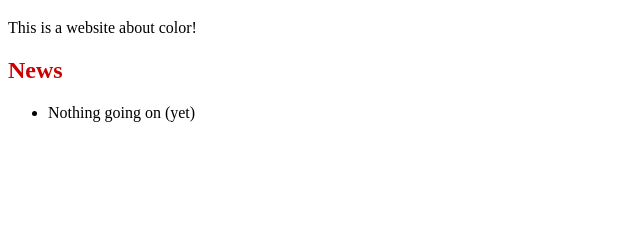
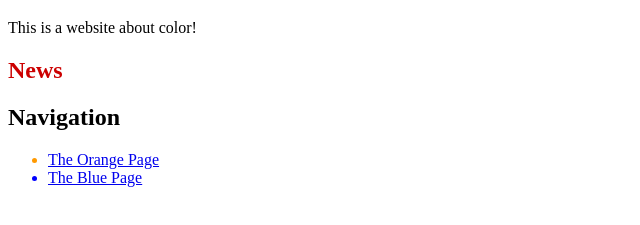
Before and after one commit to shashankpratapwar/LearningGit, a plain HTML site: page index.html in a window 1280 px wide. Shown: the part 61-286 px from the top of the page, without its empty margins (0-640 px from the left). Drawn offline with Linux system fonts and the light colour scheme.

Commit message:
Added navigation links

```diff
--- a/index.html
+++ b/index.html
@@ -9,8 +9,14 @@
   <p>This is a website about color!</p>
 
   <h2 style="color: #C00">News</h2>
-  <ul>
-    <li>Nothing going on (yet)</li>
-  </ul>
+  <h2>Navigation</h2>
+<ul>
+  <li style="color: #F90">
+    <a href="orange.html">The Orange Page</a>
+  </li>
+  <li style="color: #00F">
+    <a href="blue.html">The Blue Page</a>
+  </li>
+</ul>
 </body>
 </html>
```
Also changed, not shown: blue.html (+1 -0 lines), orange.html (+1 -0 lines).
